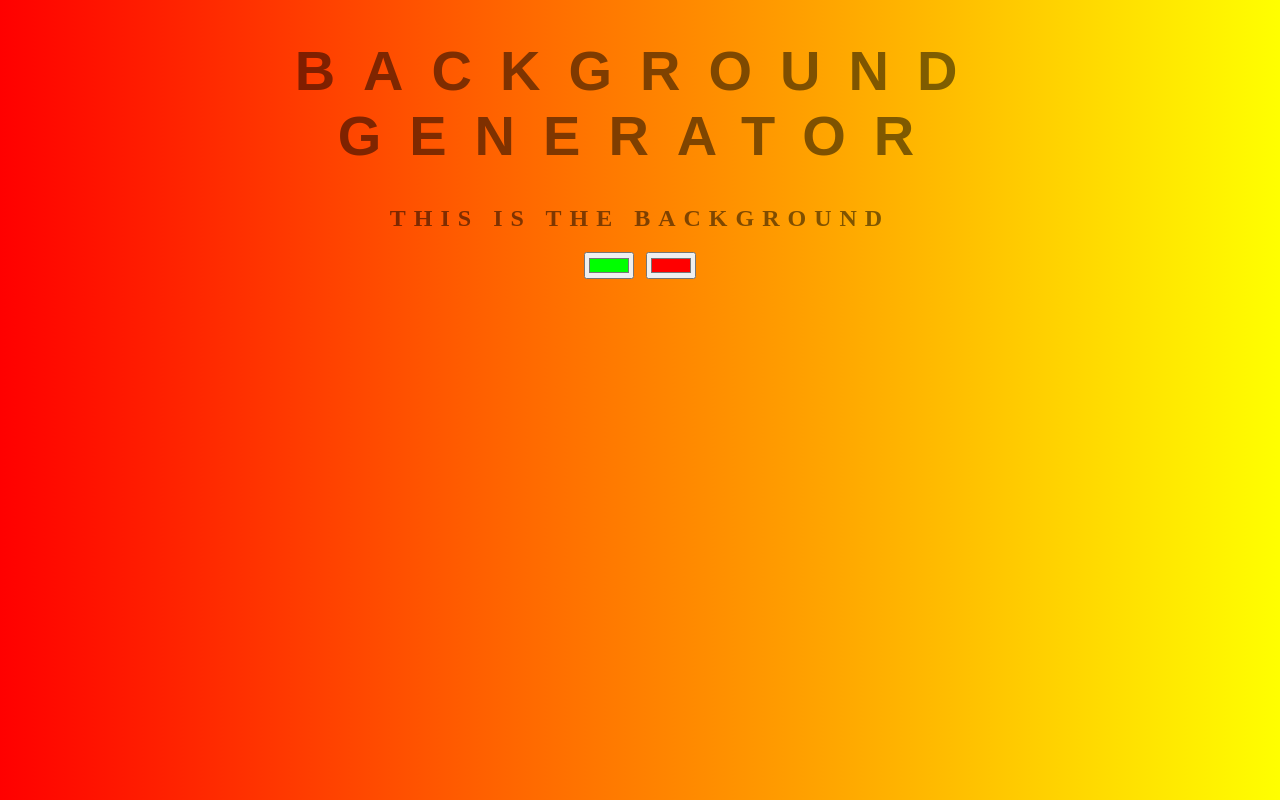
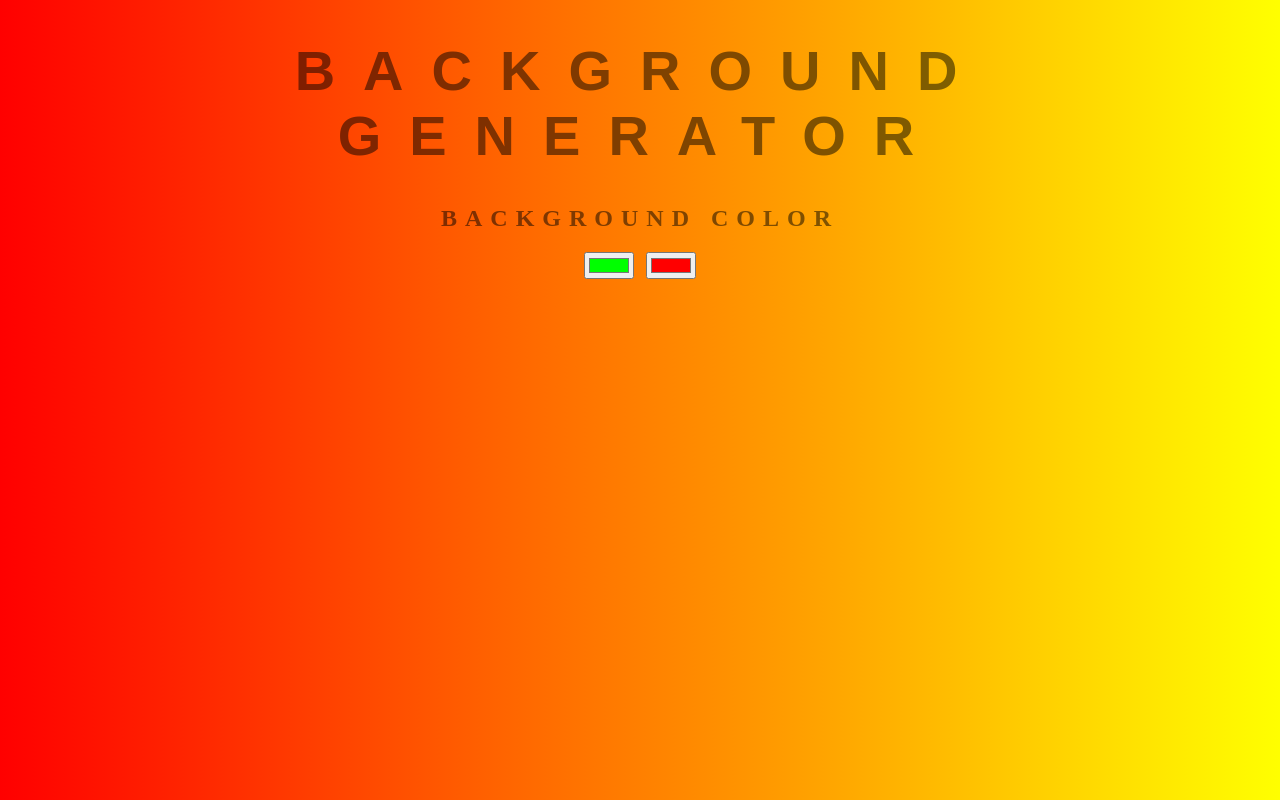
Before and after one commit to Alex870209/background-generator, a plain HTML site: page index.html in a window 1280 px wide. Drawn offline with Linux system fonts and the light colour scheme.

Commit message:
reverting back to old title

```diff
--- a/index.html
+++ b/index.html
@@ -8,7 +8,7 @@
 </head>
 <body id="gradient">
 <h1>Background Generator</h1>
-<h2>This is the background</h2>
+<h2>Background color</h2>
 <input class="color1" type="color" name="color1" value="#00ff00">
 <input class="color2" type="color" name="color2" value="#ff0000">
 <h3></h3>
```
